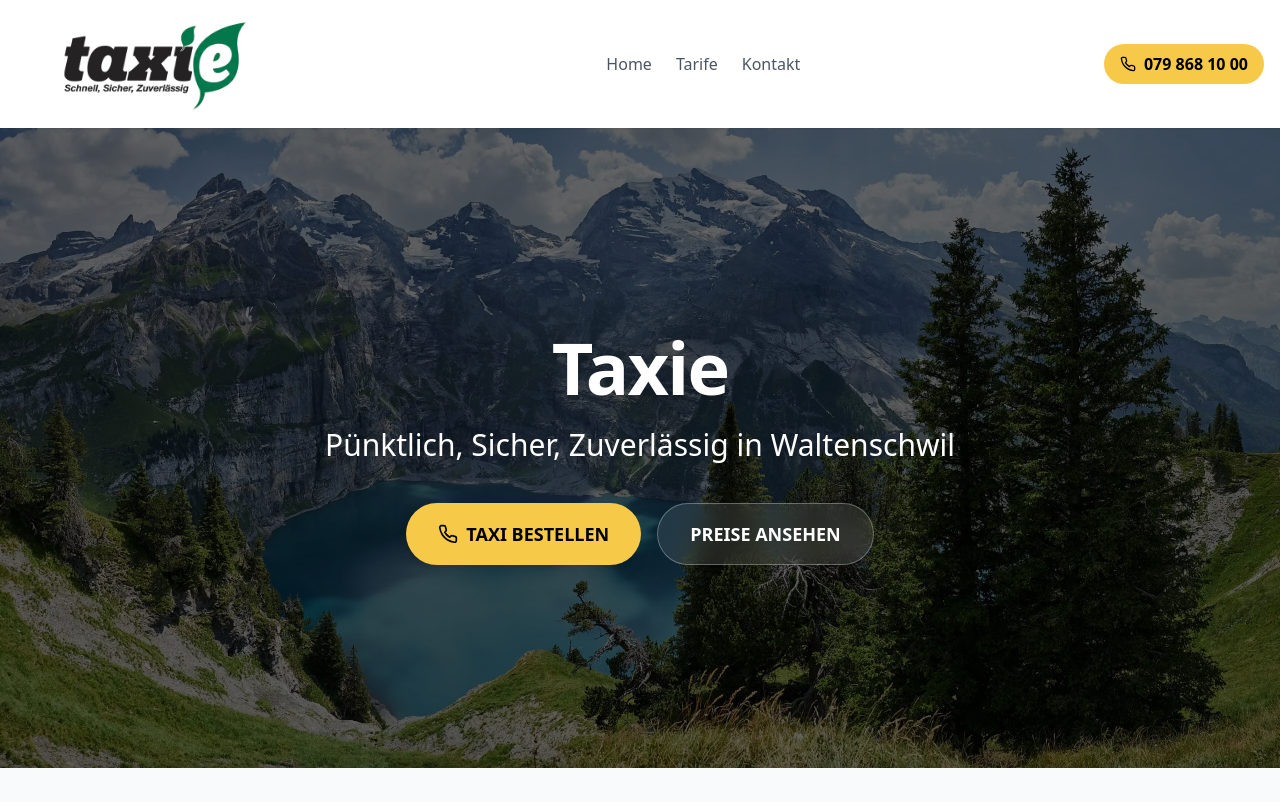
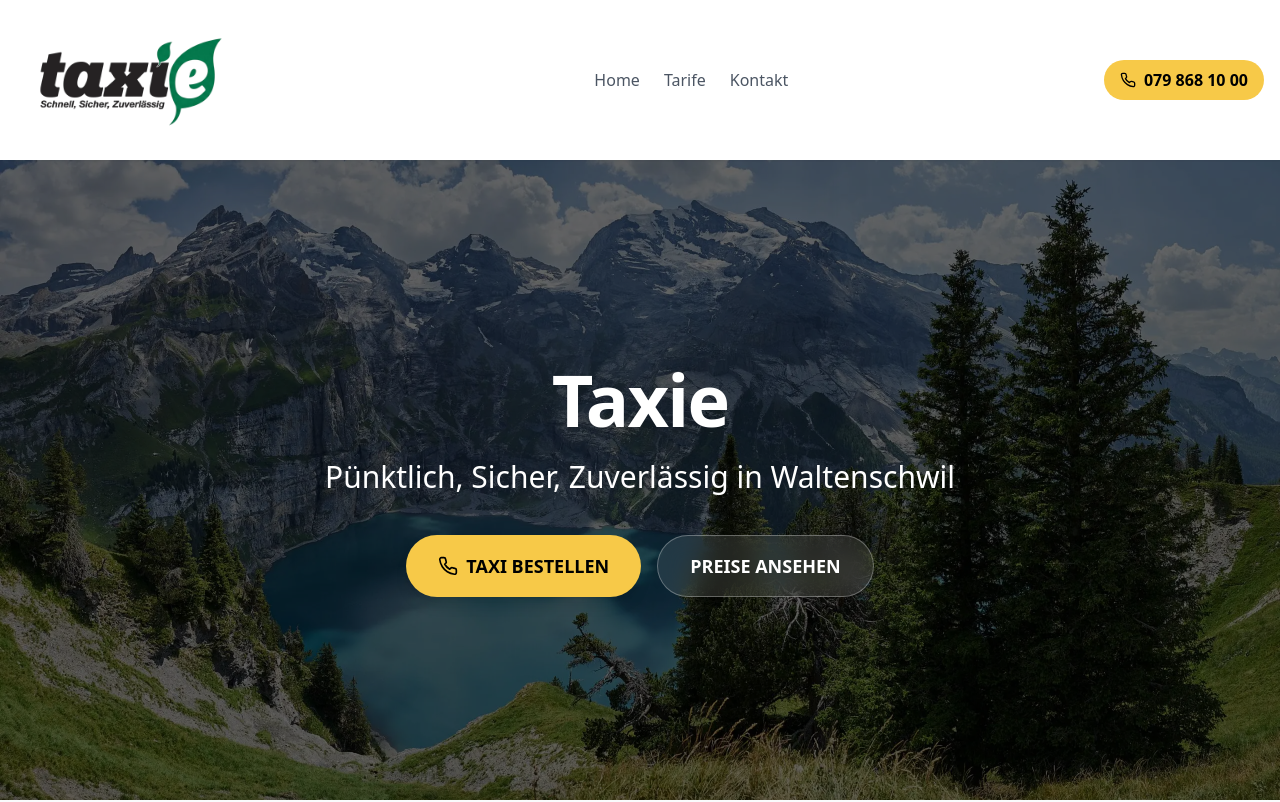
Before and after one commit to teocanKS/taxiech, a Nuxt app: page / in a window 1280 px wide. Shown: the top 802 px of the page. Built offline with nearby package versions, Linux system fonts and the light colour scheme.

Commit message:
UI: Align logo to left with negative margin

```diff
--- a/layouts/default.vue
+++ b/layouts/default.vue
@@ -8,8 +8,8 @@ const { zone } = useZone()
   <div class="flex flex-col min-h-screen bg-white text-gray-900 font-sans">
     <!-- Header -->
     <header class="bg-white shadow-sm sticky top-0 z-40">
-      <div class="container mx-auto px-4 h-32 flex items-center justify-between">
-        <NuxtLink to="/" class="flex items-center gap-2">
+      <div class="container mx-auto px-4 h-40 flex items-center justify-between">
+        <NuxtLink to="/" class="flex items-center gap-2 -ml-6">
           <NuxtImg src="/logo.webp" alt="Taxie Logo" class="h-40 w-auto" />
         </NuxtLink>
 
```
